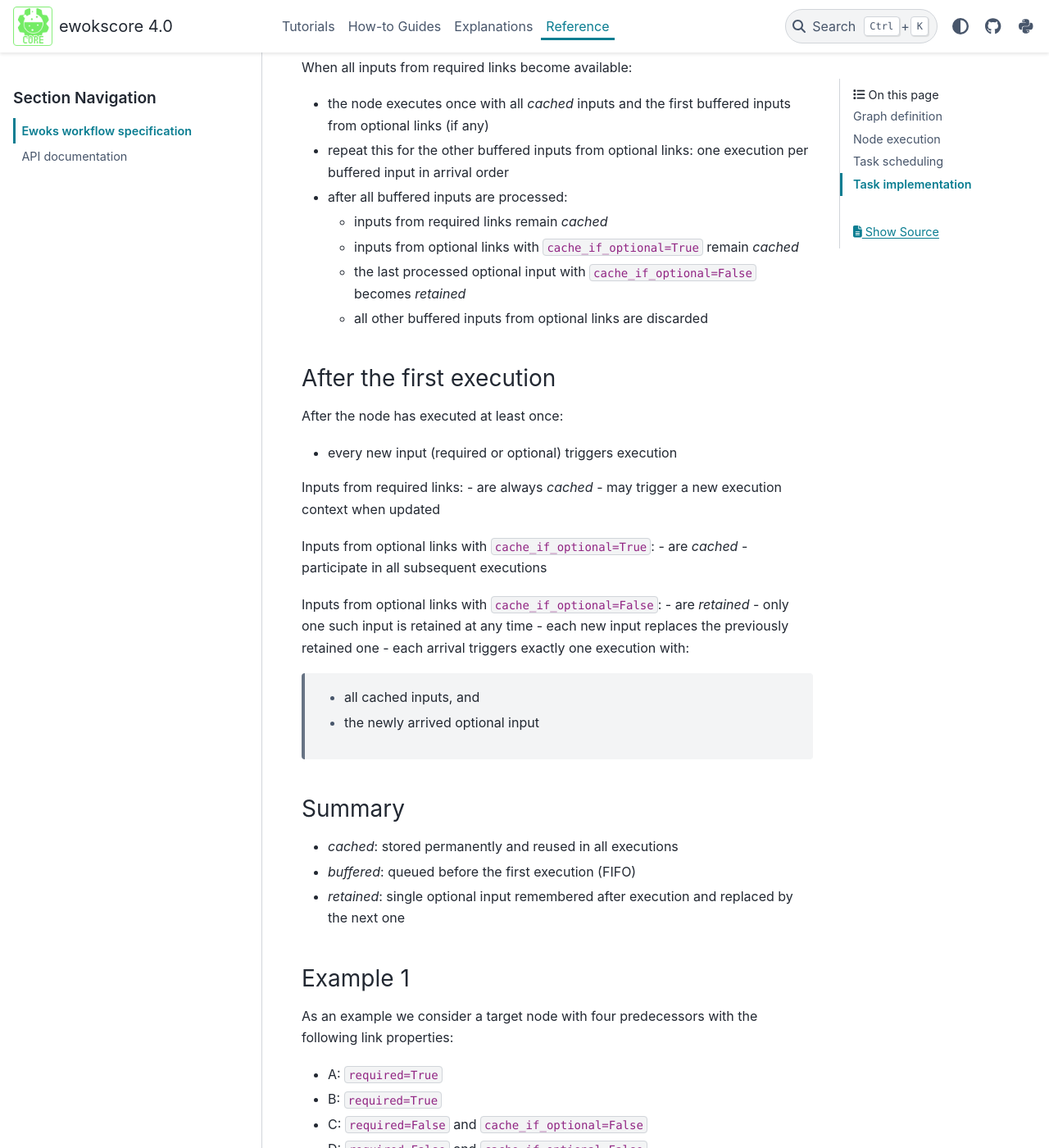
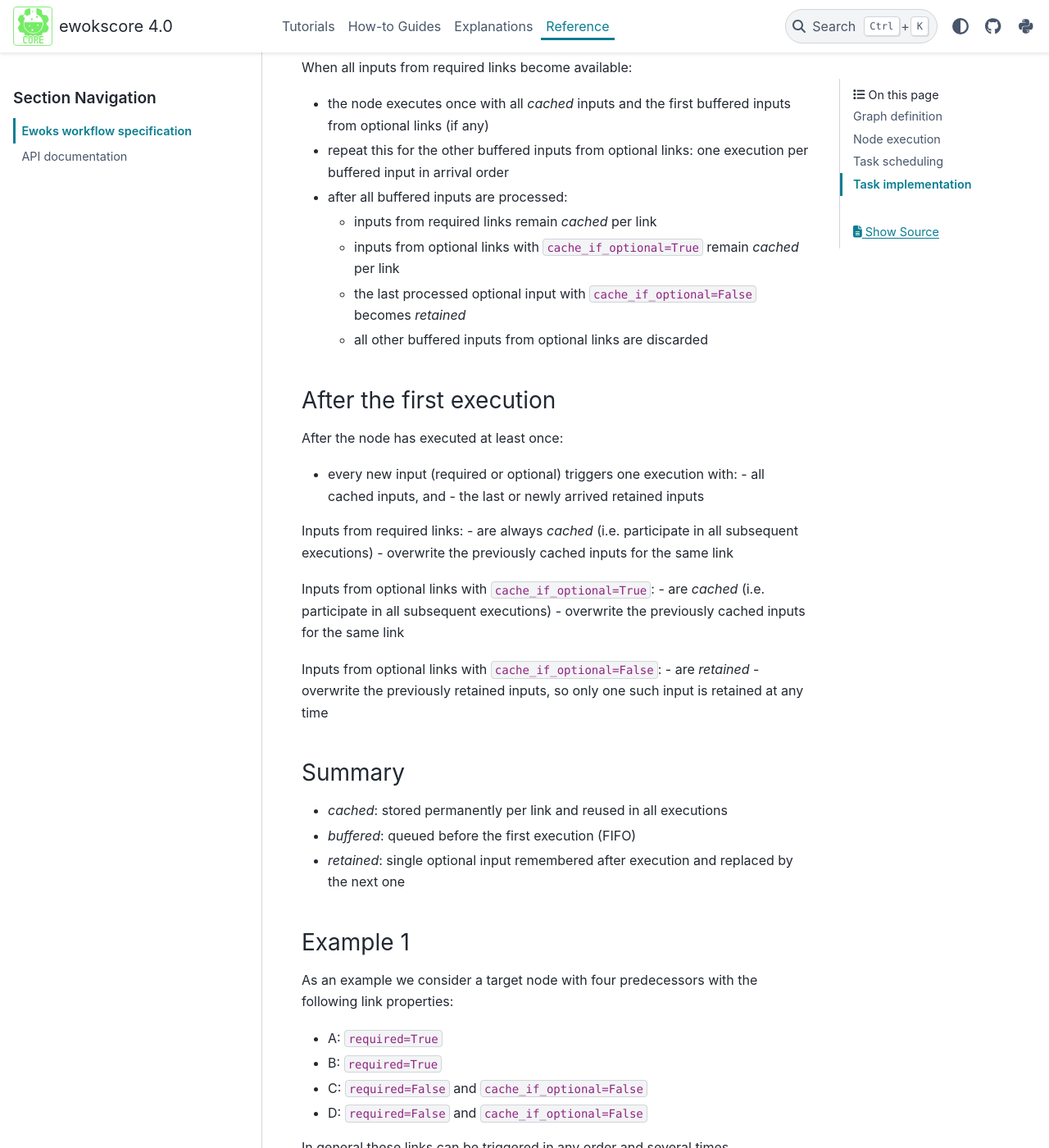
Before and after one commit to ewoks-kit/ewokscore, a Sphinx documentation site: the page built from doc/reference/specs.rst, in a window 1280 px wide and 1400 px high, scrolled down 6010 px. Shown: the whole window at 82% size. Built offline with Sphinx 7.4.7 and the PyData theme 0.15.4, drawn with Linux system fonts in a browser that asks for light colours; pages that are not in the unit, such as notebooks, are missing from menus; some of the changed text lies outside the part shown.

Commit message:
clarify that the cache is per link

```diff
--- a/doc/reference/specs.rst
+++ b/doc/reference/specs.rst
@@ -191,7 +191,7 @@ Node execution
 --------------
 
 A node executes whenever all its inputs from required links are available. Inputs from required links are
-*cached* and reused for all subsequent executions.
+*cached* per link and reused for all subsequent executions.
 
 Inputs from optional links influence execution depending on when they arrive and their
 configuration.
@@ -200,8 +200,8 @@ Before the first execution
 ^^^^^^^^^^^^^^^^^^^^^^^^^^
 Before all inputs from required links are available:
 
-- inputs from required links are *cached*
-- inputs from optional links with ``cache_if_optional=True`` are *cached*
+- inputs from required links are *cached* per link
+- inputs from optional links with ``cache_if_optional=True`` are *cached* per link
 - inputs from optional links with ``cache_if_optional=False`` are *buffered* in arrival order (FIFO)
 
 No execution occurs until all inputs from required links are available.
@@ -214,8 +214,8 @@ When all inputs from required links become available:
 - repeat this for the other buffered inputs from optional links: one execution per buffered input in arrival order
 - after all buffered inputs are processed:
 
-  - inputs from required links remain *cached*
-  - inputs from optional links with ``cache_if_optional=True`` remain *cached*
+  - inputs from required links remain *cached* per link
+  - inputs from optional links with ``cache_if_optional=True`` remain *cached* per link
   - the last processed optional input with ``cache_if_optional=False`` becomes *retained*
   - all other buffered inputs from optional links are discarded
 
@@ -223,27 +223,25 @@ After the first execution
 ^^^^^^^^^^^^^^^^^^^^^^^^^
 After the node has executed at least once:
 
-- every new input (required or optional) triggers execution
+- every new input (required or optional) triggers one execution with:
+  - all cached inputs, and
+  - the last or newly arrived retained inputs
 
 Inputs from required links:
-- are always *cached*
-- may trigger a new execution context when updated
+- are always *cached* (i.e. participate in all subsequent executions)
+- overwrite the previously cached inputs for the same link
 
 Inputs from optional links with ``cache_if_optional=True``:
-- are *cached*
-- participate in all subsequent executions
+- are *cached* (i.e. participate in all subsequent executions)
+- overwrite the previously cached inputs for the same link
 
 Inputs from optional links with ``cache_if_optional=False``:
 - are *retained*
-- only one such input is retained at any time
-- each new input replaces the previously retained one
-- each arrival triggers exactly one execution with:
-  - all cached inputs, and
-  - the newly arrived optional input
+- overwrite the previously retained inputs, so only one such input is retained at any time
 
 Summary
 ^^^^^^^
-- *cached*: stored permanently and reused in all executions
+- *cached*: stored permanently per link and reused in all executions
 - *buffered*: queued before the first execution (FIFO)
 - *retained*: single optional input remembered after execution and replaced by the next one
 
```
